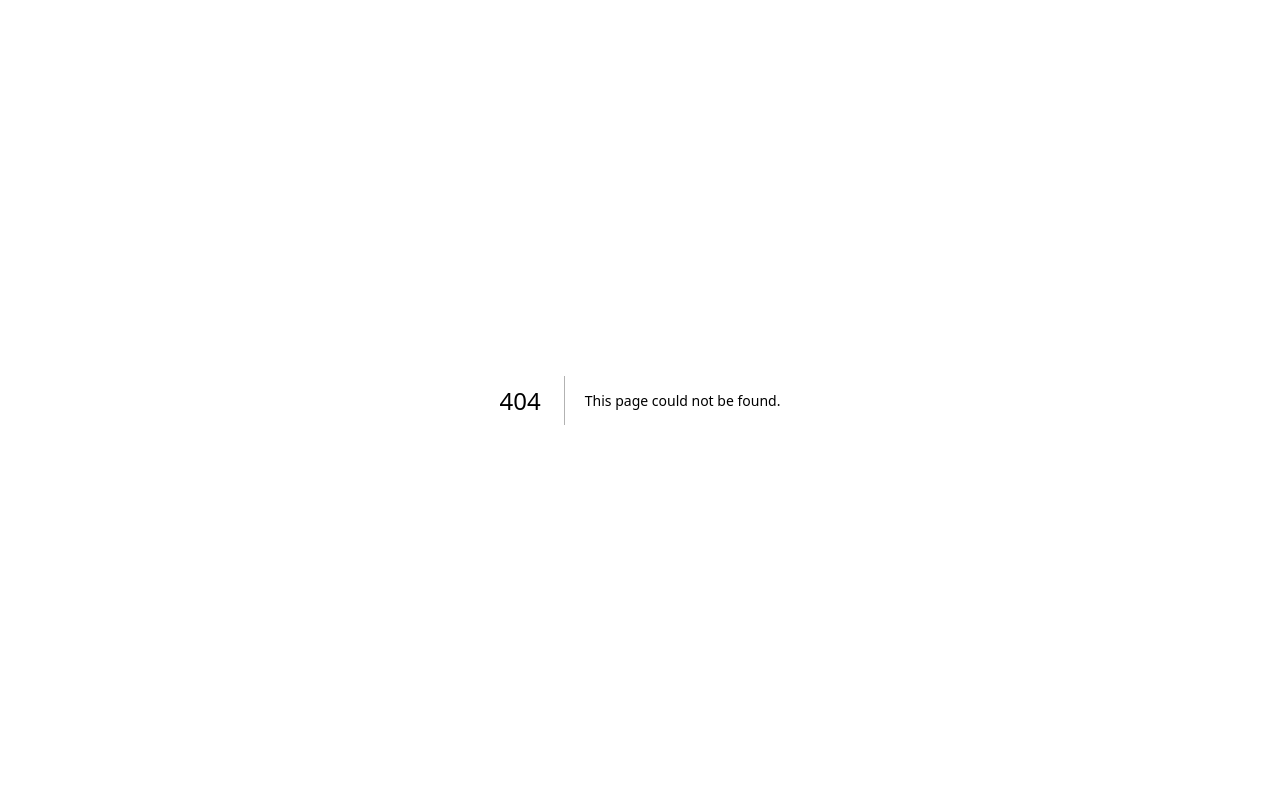
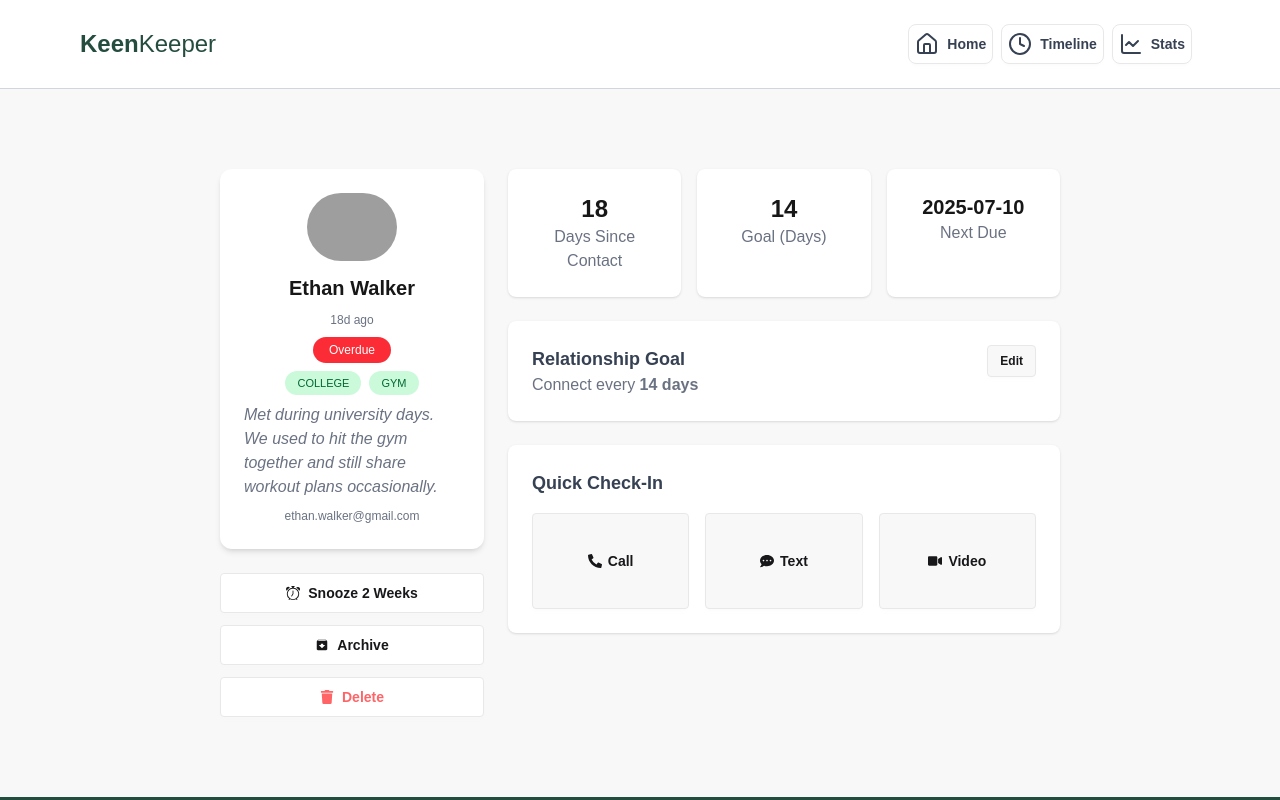
Before and after one commit to supayangit/KeenKeeper, a Next.js app: page /friend/1 in a window 1280 px wide. Before the commit this address had no page. Shown: the top 800 px of the page. Built offline with nearby package versions, Linux system fonts and the light colour scheme; grey boxes are pictures that could not be loaded.

Commit message:
friend profile route, button action, toast, error page, and navigation funcitonalities added

```diff
--- a/package.json
+++ b/package.json
@@ -15,7 +15,8 @@
     "next": "16.2.3",
     "react": "19.2.4",
     "react-dom": "19.2.4",
-    "react-icons": "^5.6.0"
+    "react-icons": "^5.6.0",
+    "react-toastify": "^11.0.5"
   },
   "devDependencies": {
     "@tailwindcss/postcss": "^4.2.2",
--- /dev/null
+++ b/src/app/components/FriendActions.jsx
@@ -0,0 +1,54 @@
+"use client";
+import React from 'react';
+import { FaPhoneAlt, FaCommentDots, FaVideo } from "react-icons/fa";
+import { toast } from 'react-toastify';
+
+export default function FriendActions({ friend }) {
+
+    const handleAction = (type) => {
+        const newEvent = {
+            id: Date.now(),
+            type,
+            name: friend.name,
+            date: new Date().toISOString(),
+        };
+
+        // get existing timeline
+        const existing = JSON.parse(localStorage.getItem("timeline")) || [];
+
+        // adding new event
+        const updated = [newEvent, ...existing];
+
+        localStorage.setItem("timeline", JSON.stringify(updated));
+
+        const getIcon = () => {
+            if (type === "call") return <FaPhoneAlt />;
+            if (type === "text") return <FaCommentDots />;
+            return <FaVideo />;
+        };
+
+        toast.success(
+            <span className='flex items-center gap-2'>
+                {getIcon()} {type} with {friend.name}!
+            </span>
+        );
+    };
+
+    return (
+        <div className="grid grid-cols-1 md:grid-cols-3 gap-4">
+
+            <button onClick={() => handleAction("call")} className="btn h-24">
+                <FaPhoneAlt /> Call
+            </button>
+
+            <button onClick={() => handleAction("text")} className="btn h-24">
+                <FaCommentDots /> Text
+            </button>
+
+            <button onClick={() => handleAction("video")} className="btn h-24">
+                <FaVideo /> Video
+            </button>
+
+        </div>
+    );
+}
--- a/src/app/components/Header.jsx
+++ b/src/app/components/Header.jsx
@@ -1,36 +1,57 @@
 "use client";
+
 import React from 'react';
-import { Clock4 } from 'lucide-react';
-import { ChartLine } from 'lucide-react';
-import { House } from 'lucide-react';
+import { Clock4, ChartLine, House } from 'lucide-react';
+import Link from "next/link";
+import { usePathname } from "next/navigation";
 
 const Header = () => {
+    const pathname = usePathname();
+
+    // active route
+    const isActive = (path) => {
+        if (path === "/") {
+            // Home active on root AND friend pages
+            return pathname === "/" || pathname.startsWith("/friends");
+        }
+        return pathname.startsWith(path);
+    };
+
+    // Dynamic class for active
+    const navClass = (path) =>
+        `btn rounded-box p-1.5 flex items-center gap-2 transition-all ${
+            isActive(path)
+                ? "bg-[#244D3F] text-white"
+                : "bg-transparent text-gray-700 hover:bg-gray-100"
+        }`;
+
     return (
         <div className="flex justify-between items-center py-4 px-20 border-b border-gray-300">
+
+            {/* Logo */}
             <span className='text-[24px] text-[#244D3F]'>
                 <span className='font-bold'>Keen</span>
                 Keeper
             </span>
 
-            <ul className="menu lg:menu-horizontal text-[14px]">
-                <li className='bg-[#244D3F] text-white rounded-box p-1.5' >
-                    <a>
+            {/* Nav */}
+            <ul className="menu lg:menu-horizontal text-[14px] gap-2">
+
+                <Link href="/" className={navClass("/")}>
                     <House />
                     Home
-                    </a>
-                </li>
-                <li className='rounded-box p-1.5'>
-                    <a>
+                </Link>
+
+                <Link href="/timeline" className={navClass("/timeline")}>
                     <Clock4 />
                     Timeline
-                    </a>
-                </li>
-                <li className='rounded-box p-1.5'>
-                    <a>
+                </Link>
+
+                <Link href="/stats" className={navClass("/stats")}>
                     <ChartLine />
                     Stats
-                    </a>
-                </li>
+                </Link>
+
             </ul>
         </div>
     );
--- a/src/app/components/dashboard/card.js
+++ b/src/app/components/dashboard/card.js
@@ -1,5 +1,5 @@
 "use client";
-
+import Link from "next/link";
 import React from 'react';
 import Image from 'next/image';
 
@@ -21,6 +21,7 @@ const Card = ({ friend }) => {
   };
 
   return (
+    <Link href={`/friend/${friend.id}`}>
     <div className='w-65 flex flex-col items-center gap-3 p-6 bg-white shadow-md rounded-xl'>
 
       <Image
@@ -60,6 +61,7 @@ const Card = ({ friend }) => {
 
       </div>
     </div>
+    </Link>
   );
 };
 
--- /dev/null
+++ b/src/app/friend/[id]/page.jsx
@@ -0,0 +1,154 @@
+import React from 'react';
+import Image from 'next/image';
+import { FaPhoneAlt, FaCommentDots, FaVideo, FaTrash } from "react-icons/fa";
+import { MdArchive } from "react-icons/md";
+import { BsAlarm } from "react-icons/bs";
+import FriendActions from '../../components/FriendActions';
+
+const fetchFriend = async (id) => {
+  const res = await fetch(`/friends.json`);
+  const friends = await res.json();
+  return friends.find(f => f.id.toString() === id);
+};
+
+export default async function FriendProfile({ params }) {
+  const { id } = await params;
+  const friend = await fetchFriend(id);
+  console.log(friend);
+
+
+  //Status color mapping
+  const statusStyles = {
+    "overdue": "bg-red-500 text-white",
+    "almost due": "bg-orange-400 text-white",
+    "on-track": "bg-green-500 text-white"
+  };
+
+  // Capitalize first letters
+  const formatStatus = (status) => {
+    return status
+      .split(" ")
+      .map(word => word.charAt(0).toUpperCase() + word.slice(1))
+      .join(" ");
+  };
+
+  return (
+
+    <div className="grid grid-cols-1 md:grid-cols-3 gap-6">
+
+      <div className='space-y-6'>
+        {/* LEFT PROFILE CARD */}
+        <div className='w-full flex flex-col items-center gap-3 p-6 bg-white shadow-md rounded-xl'>
+
+          <Image
+            src={friend.picture}
+            alt={friend.name}
+            width={90}
+            height={90}
+            className='rounded-full'
+          />
+
+          <div className='flex flex-col items-center gap-2'>
+
+            <h2 className='font-semibold text-[20px]'>{friend.name}</h2>
+
+            <p className='text-[12px] text-gray-500'>
+              {friend.days_since_contact}d ago
+            </p>
+
+            {/* Status */}
+            <button
+              className={`text-[12px] font-medium px-4 py-1 rounded-full ${statusStyles[friend.status]}`}
+            >
+              {formatStatus(friend.status)}
+            </button>
+
+            {/* Tags */}
+            <div className='flex gap-2 flex-wrap justify-center'>
+              {friend.tags.map((tag, index) => (
+                <span
+                  key={index}
+                  className='bg-[#CBFADB] text-green-800 text-[11px] font-medium px-3 py-1 rounded-full uppercase'
+                >
+                  {tag}
+                </span>
+              ))}
+            </div>
+
+            {/* bio and email */}
+            <p className='italic text-gray-500'>
+              {friend.bio}
+            </p>
+            <p className='text-[12px] text-gray-500'>
+              {friend.email}
+            </p>
+
+          </div>
+        </div>
+        {/* SIDE ACTIONS */}
+        <div className="md:col-span-1 space-y-3">
+
+          <button className="btn w-full bg-white flex items-center gap-2">
+            <BsAlarm /> Snooze 2 Weeks
+          </button>
+
+          <button className="btn w-full bg-white flex items-center gap-2">
+            <MdArchive /> Archive
+          </button>
+
+          <button className="btn w-full bg-white flex items-center gap-2 text-red-400">
+            <FaTrash /> Delete
+          </button>
+
+        </div>
+      </div>
+
+      {/* RIGHT SECTION */}
+      <div className="md:col-span-2 space-y-6">
+
+        {/* TOP STATS */}
+        <div className="grid grid-cols-1 md:grid-cols-3 gap-4">
+
+          <div className="card bg-base-100 shadow p-6 text-center">
+            <h2 className="text-2xl font-bold">
+              {friend.days_since_contact}
+            </h2>
+            <p className="text-gray-500">Days Since Contact</p>
+          </div>
+
+          <div className="card bg-base-100 shadow p-6 text-center">
+            <h2 className="text-2xl font-bold">{friend.goal}</h2>
+            <p className="text-gray-500">Goal (Days)</p>
+          </div>
+
+          <div className="card bg-base-100 shadow p-6 text-center">
+            <h2 className="text-xl font-bold">
+              {friend.next_due_date}
+            </h2>
+            <p className="text-gray-500">Next Due</p>
+          </div>
+
+        </div>
+
+        {/* RELATIONSHIP GOAL */}
+        <div className="bg-base-100 shadow p-6 flex justify-between items-top rounded-box">
+          <div>
+            <h1 className="font-semibold text-lg text-gray-700">Relationship Goal</h1>
+            <p className="text-gray-500">
+              Connect every <span className="font-bold">{friend.goal} days</span>
+            </p>
+          </div>
+
+          <div className="btn btn-sm">Edit</div>
+        </div>
+
+        {/* ACTION BUTTONS */}
+        <div className="space-y-4 bg-white shadow-sm p-6 rounded-box">
+          <h1 className="text-lg font-semibold text-gray-700">Quick Check-In</h1>
+          <FriendActions friend={friend} />
+        </div>
+
+      </div>
+    </div>
+  );
+};
--- /dev/null
+++ b/src/app/friend/[id]/test.jsx
@@ -0,0 +1,11 @@
+import React from 'react';
+
+const test = () => {
+    return (
+        <div>
+
+        </div>
+    );
+};
+
+export default test;
--- a/src/app/layout.js
+++ b/src/app/layout.js
@@ -1,5 +1,9 @@
 import { Geist, Geist_Mono } from "next/font/google";
 import "./globals.css";
+import Header from './components/Header';
+import Footer from './components/Footer';
+import { ToastContainer } from 'react-toastify';
+import 'react-toastify/dist/ReactToastify.css';
 
 const geistSans = Geist({
   variable: "--font-geist-sans",
@@ -18,11 +22,20 @@ export const metadata = {
 
 export default function RootLayout({ children }) {
   return (
-    <html
-      lang="en"
-      className={`${geistSans.variable} ${geistMono.variable} h-full antialiased`}
-    >
-      <body className="min-h-full flex flex-col">{children}</body>
+
+    <html lang="en" className={`${geistSans.variable} ${geistMono.variable} h-full antialiased`}>
+
+      <body className="">
+        <Header />
+
+        <main className="bg-base-200 py-20 px-55 space-y-10">
+          {children}
+        </main>
+
+         <ToastContainer />
+
+        <Footer />
+      </body>
     </html>
   );
 }
--- /dev/null
+++ b/src/app/not-found.jsx
@@ -0,0 +1,19 @@
+import Link from "next/link";
+
+export default function NotFound() {
+  return (
+    <div className="flex flex-col items-center justify-center h-[70vh] text-center space-y-4">
+
+      <h1 className="text-5xl font-bold text-[#244D3F]">404</h1>
+
+      <p className="text-lg text-gray-600">
+        Oooooops! Page not found
+      </p>
+
+      <Link href="/" className="btn bg-[#244D3F] text-white">
+        Go Home
+      </Link>
+
+    </div>
+  );
+}
--- /dev/null
+++ b/src/app/timeline/page.jsx
@@ -0,0 +1,44 @@
+"use client";
+import { useEffect, useState } from "react";
+import { FaPhoneAlt, FaCommentDots, FaVideo } from "react-icons/fa";
+
+export default function TimelinePage() {
+  const [timeline, setTimeline] = useState([]);
+
+  useEffect(() => {
+    const data = JSON.parse(localStorage.getItem("timeline")) || [];
+    setTimeline(data);
+  }, []);
+
+  const iconMap = {
+    call: <FaPhoneAlt className=" text-green-500 text-[40px]" />,
+    text: <FaCommentDots className=" text-yellow-500 text-[40px]" />,
+    video: <FaVideo className=" text-blue-500 text-[40px]" />,
+  };
+
+  return (
+    <div className="p-6 space-y-4">
+      <h1 className="text-2xl font-bold">Timeline</h1>
+
+      {timeline.map(item => (
+        <div key={item.id} className="flex items-center gap-4 bg-white p-4 rounded shadow">
+
+          <div className="text-xl">
+            {iconMap[item.type]}
+          </div>
+
+          <div>
+            <p className="font-medium">
+              {item.type} with {item.name}
+            </p>
+
+            <p className="text-sm text-gray-500">
+              {new Date(item.date).toDateString()}
+            </p>
+          </div>
+
+        </div>
+      ))}
+    </div>
+  );
+}
```
Also changed, not shown: src/app/page.js (+6 -9 lines), 1 other file (tests, documents, lock files or other folders). Lines whose indentation alone changed are shown as unchanged.
